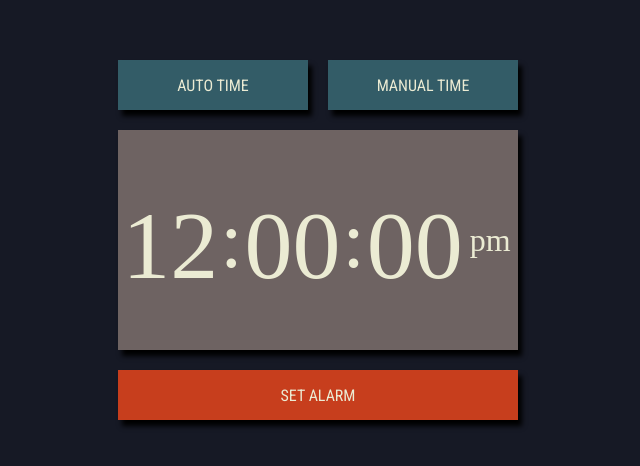
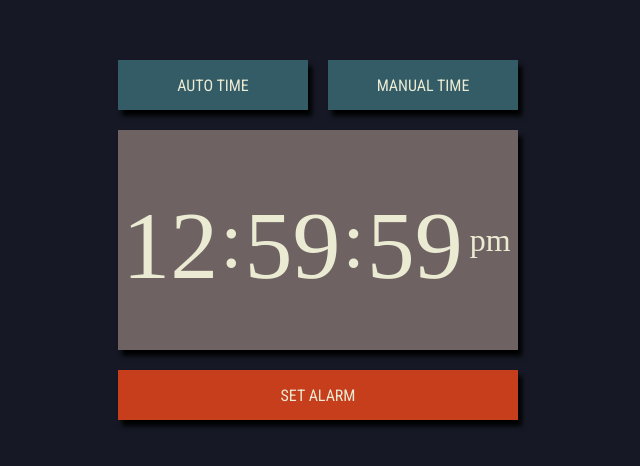
Before and after one commit to sultan-ullah/angularm-clock, an Angular app: page / in a window 1280 px wide. Shown: the part 160-626 px from the top of the page, without its empty margins (322-962 px from the left). Built offline with nearby package versions, Linux system fonts and the light colour scheme; a web font is replaced by a local one.

Commit message:
added auto and maual time functionality

```diff
--- a/src/app/clock/clock.component.css
+++ b/src/app/clock/clock.component.css
@@ -25,7 +25,7 @@
     font-family: 'ZCOOL QingKe HuangYou', cursive;
 }
 
-.meridian {
+.meridiem {
     padding: 5px;
     font-family: 'ZCOOL QingKe HuangYou', cursive;
     font-size: 2em;
@@ -54,7 +54,7 @@
     user-select: none;
 }
 
-.top-btn, .bottom-btn {
+.btn {
     font-family: 'Roboto Condensed', sans-serif;
     font-size: 1em;
     display: flex;
--- a/src/app/clock/clock.component.html
+++ b/src/app/clock/clock.component.html
@@ -1,18 +1,39 @@
 <div class="main-container">
         <div class="top-btn-group">
-            <div class="top-btn btn">AUTO TIME</div>
+            <div class="top-btn btn" (click)="setAutoTime()">AUTO TIME</div>
             <div class="top-btn btn" (click)="setTime()">MANUAL TIME</div>
         </div>
 
     <div class="time-container">
-            <app-time-value settingTime={{settingTime}} timeValue =12></app-time-value>
+
+            <app-time-value
+                (incrementTimeValue)="increment('hours')"
+                (decrementTimeValue)="decrement('hours')"
+                settingTime={{settingTime}}
+                timeValue ={{hours}}>
+            </app-time-value>
+
             <div class="colon">:</div>
-            <app-time-value settingTime={{settingTime}} timeValue =0></app-time-value>
+
+            <app-time-value
+                (incrementTimeValue)="increment('minutes')"
+                (decrementTimeValue)="decrement('minutes')"
+                settingTime={{settingTime}}
+                timeValue ={{minutes}}>
+            </app-time-value>
+
             <div class="colon">:</div>
-            <app-time-value settingTime={{settingTime}} timeValue =0></app-time-value>
-            <div class="meridian">pm</div>
+
+            <app-time-value
+                (incrementTimeValue)="increment('seconds')"
+                (decrementTimeValue)="decrement('seconds')"
+                settingTime={{settingTime}}
+                timeValue ={{seconds}}>
+            </app-time-value>
+
+            <div class="meridiem">{{meridiem}}</div>
     </div>
-        <div class="bottom-btn btn">SET ALARM</div>
+        <div class="bottom-btn btn" (click)="setAlarm()">SET ALARM</div>
 </div>
 
 
--- a/src/app/clock/clock.component.ts
+++ b/src/app/clock/clock.component.ts
@@ -1,5 +1,6 @@
 import { Component, OnInit } from '@angular/core';
 import { Time } from '../time';
+import { startTimeRange } from '@angular/core/src/profile/wtf_impl';
 
 @Component({
   selector: 'app-clock',
@@ -7,99 +8,128 @@ import { Time } from '../time';
   styleUrls: ['./clock.component.css']
 })
 export class ClockComponent implements OnInit {
-  seconds: number = 0;
-  minutes: number = 0;
+  seconds: number = 59;
+  minutes: number = 59;
   hours: number = 12;
   intervalVal = null;
   settingTime: number = 0;
+  meridiem: string = 'pm';
+
+  settingAlarm: boolean = false;
+  alarmSeconds: number = 0;
+  alarmMinutes: number = 0;
+  alarmHours: number = 12;
+  alarmMeridiem: string = "am";
 
   constructor() { }
 
   ngOnInit() {
   }
 
-  startTime = (): void => {
+  setAlarm(): void {
+    this.setTime();
+    this.settingAlarm = true;
+
+  }
+
+  startTime(): void {
+    console.log("this.startTime() called")
     this.settingTime = 0;
     this.intervalVal = setInterval(this.updateSeconds, 1000);
   }
 
-  // stopTime = (): void => {
-  //
-  // }
-
-  setTime = (): void => {
+  setTime(): void {
     clearInterval(this.intervalVal);
     if (this.settingTime == 1) {
       this.settingTime = 0;
+      this.startTime();
     } else {
       this.settingTime = 1;
     }
-
   }
 
-  updateSeconds = (): void => {
+  updateSeconds = () :void => {
     this.seconds++;
-
-    if (this.seconds === 3) {
+    if (this.seconds === 60) {
         this.seconds = 0;
-        if ( this.settingTime === 0) {
-          this.updateMinutes();
-        }
+        this.updateMinutes();
     }
   }
 
-  updateMinutes = (): void => {
+  updateMinutes(): void {
     this.minutes++;
-    if (this.minutes === 3) {
+    if (this.minutes === 60) {
       this.minutes = 0;
-      if ( this.settingTime === 0) {
-        this.updateHours();
+      this.updateHours();
+    }
+  }
+
+  updateHours(): void {
+    this.hours++;
+    if (this.hours == 13) {
+      this.hours = 1;
+      this.updateMeridiem();
+    }
+  }
+
+  updateMeridiem(): void {
+    this.meridiem = ( this.meridiem === "am") ? "pm" : "am";
+  }
+
+  increment = (type: string) : void => {
+    if (type === "seconds") {
+      if (this.seconds + 1 === 60) {
+        this.seconds = 0;
+      } else {
+        this.seconds++;
+      }
+    } else if (type === "minutes") {
+      if (this.minutes + 1 === 60) {
+        this.minutes = 0;
+      } else {
+        this.minutes++;
+      }
+    } else if (type === "hours") {
+      if (this.hours + 1 === 13) {
+        this.hours = 1;
+        this.updateMeridiem();
+      } else {
+        this.hours++;
       }
     }
   }
 
-  updateHours = (): void => {
-    this.hours++;
-
-    if (this.hours === 3) {
-      this.hours = 0;
+  decrement = (type: string) : void => {
+    console.log("up arrow clicked:" + type);
+    if (type === "seconds") {
+      if (this.seconds - 1 === -1) {
+        this.seconds = 59;
+      } else {
+        this.seconds--;
+      }
+    } else if (type === "minutes") {
+      if (this.minutes - 1 === -1) {
+        this.minutes = 59;
+      } else {
+        this.minutes--;
+      }
+    } else if (type === "hours") {
+      if (this.hours - 1 === 0) {
+        this.hours = 12;
+        this.updateMeridiem();
+      } else {
+        this.hours--;
+      }
     }
   }
 
-  increment = (event, type: string): void => {
-    if (type === "seconds") {
-      this.updateSeconds();
-    } else if (type === "minutes") {
-      this.updateMinutes();
-    } else if (type === "hours") {
-      this.updateHours();
-    }
+  setAutoTime(): void {
+    clearInterval(this.intervalVal);
+    console.log("Set auto time clicked");
+    let today: Date = new Date();
+    this.seconds = today.getSeconds();
+    this.minutes = today.getMinutes();
+    this.hours = (today.getHours() - 12);
+    this.startTime();
   }
-
-  decrement = (event, type: string): void => {
-    if (type === "seconds") {
-      this.seconds--;
-
-      if (this.seconds === 0) {
-        this.seconds = 59;
-      }
-
-    } else if (type === "minutes") {
-      this.minutes--;
-
-      if (this.minutes === 0) {
-        this.minutes = 59;
-      }
-
-    } else if (type === "hours") {
-      this.hours--;
-
-      if (this.hours === 0) {
-        this.hours = 12;
-      }
-
-    }
-  }
-
-
 }
--- a/src/app/clock/time-value/time-value.component.html
+++ b/src/app/clock/time-value/time-value.component.html
@@ -1,12 +1,12 @@
 
 <div class="container">
-  <div *ngIf="settingTime == 1" class="up-arrow">
+  <div *ngIf="settingTime == 1" class="up-arrow" (click)="upArrowClicked()">
     <i class="fas fa-angle-up fa-3x"></i>
   </div>
   <div class="value">
     {{timeValue | formatTimeValue}}
   </div>
-  <div *ngIf="settingTime == 1" class="down-arrow">
+  <div *ngIf="settingTime == 1" class="down-arrow" (click)="downArrowClicked()">
       <i class="fas fa-angle-down fa-3x"></i>
   </div>
 </div>
--- a/src/app/clock/time-value/time-value.component.ts
+++ b/src/app/clock/time-value/time-value.component.ts
@@ -1,4 +1,4 @@
-import { Component, OnInit, Input } from '@angular/core';
+import { Component, OnInit, Input, Output, EventEmitter } from '@angular/core';
 
 @Component({
   selector: 'app-time-value',
@@ -8,6 +8,8 @@ import { Component, OnInit, Input } from '@angular/core';
 export class TimeValueComponent implements OnInit {
   @Input() timeValue: number;
   @Input() settingTime: boolean;
+  @Output() incrementTimeValue = new EventEmitter();
+  @Output() decrementTimeValue =  new EventEmitter();
 
   constructor() { }
 
@@ -16,4 +18,14 @@ export class TimeValueComponent implements OnInit {
     // this.timeValue = 0;
   }
 
+  upArrowClicked() {
+    this.incrementTimeValue.emit();
+  }
+
+  downArrowClicked() {
+    this.decrementTimeValue.emit();
+  }
+
+
+
 }
```
